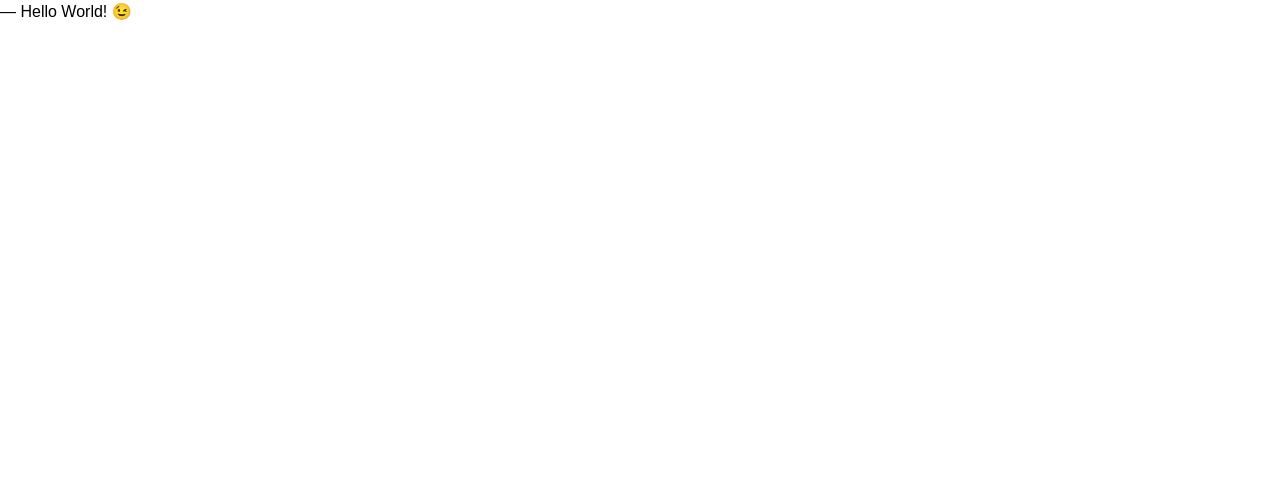
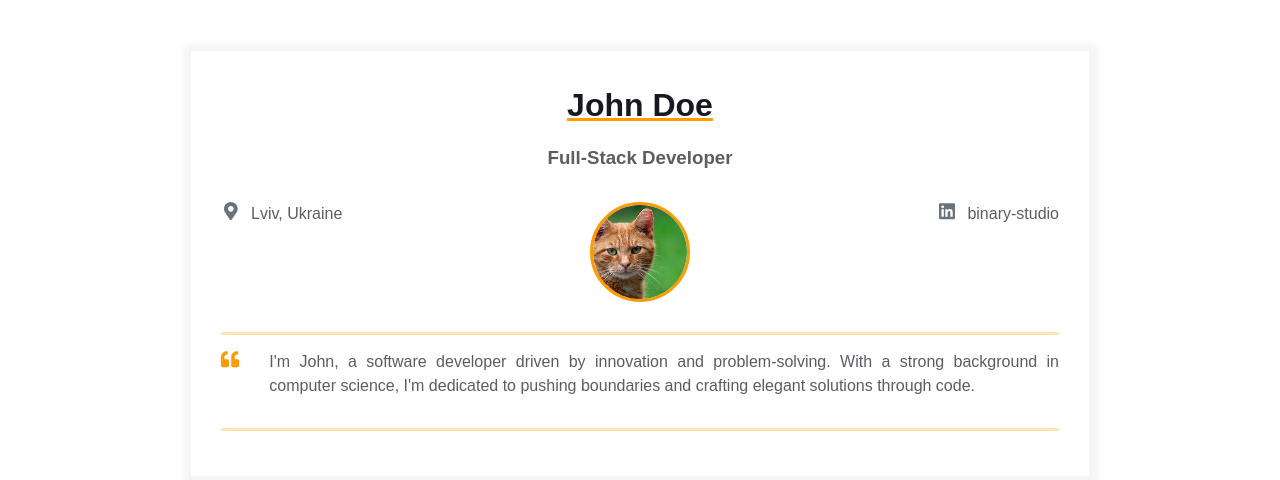
Before and after one commit to andytrue7/homepage, a plain HTML site: page index.html in a window 1280 px wide. Drawn offline with Linux system fonts and the light colour scheme.

Commit message:
add contact info and intro

```diff
--- a/index.html
+++ b/index.html
@@ -7,6 +7,79 @@
     <link rel="stylesheet" href="styles.css" />
   </head>
   <body>
-    ― Hello World! &#x1F609;
+    <main>
+      <div class="resume">
+        <div class="container">
+          <div class="resume__block">
+            <h1 class="contact-info__header">John Doe</h1>
+            <h3 class="contact-info__sub-header">Full-Stack Developer</h3>
+
+            <div class="contact_info_container fh">
+              <div class="contact-info__block">
+                <a href="#" rel="author" class="contact-info__item">
+                  <div class="contact-info__item-icon-wrapper">
+                    <svg class="contact-info__item-icon" xmlns="http://www.w3.org/2000/svg" viewBox="0 0 384 512">
+                      <path
+                        d="M172.268 501.67C26.97 291.031 0 269.413 0 192 0 85.961 85.961 0
+                        192 0s192 85.961 192 192c0 77.413-26.97 99.031-172.268 309.67-9.535
+                        13.774-29.93 13.773-39.464 0zM192 272c44.183 0 80-35.817
+                        80-80s-35.817-80-80-80-80 35.817-80 80 35.817 80 80 80z"
+                      ></path>
+                    </svg>
+                  </div>
+                  <span>Lviv, Ukraine</span>
+                </a>
+              </div>
+
+              <div class="contact-info__block contact-info__block--center">
+                <img class="contact-info__avatar" src="assets/avatar.jpeg" alt="Avatar" />
+              </div>
+
+              <div class="contact-info__block">
+                <a href="https://ua.linkedin.com/company/binary-studio_241166" rel="author" class="contact-info__item">
+                  <div class="contact-info__item-icon-wrapper">
+                    <svg class="contact-info__item-icon" xmlns="http://www.w3.org/2000/svg" viewBox="0 0 448 512">
+                      <path
+                        d="M416 32H31.9C14.3 32 0 46.5 0 64.3v383.4C0 465.5 14.3 480 31.9
+                        480H416c17.6 0 32-14.5 32-32.3V64.3c0-17.8-14.4-32.3-32-32.3zM135.4
+                        416H69V202.2h66.5V416zm-33.2-243c-21.3 0-38.5-17.3-38.5-38.5S80.9
+                        96 102.2 96c21.2 0 38.5 17.3 38.5 38.5 0 21.3-17.2 38.5-38.5
+                        38.5zm282.1 243h-66.4V312c0-24.8-.5-56.7-34.5-56.7-34.6 0-39.9
+                        27-39.9 54.9V416h-66.4V202.2h63.7v29.2h.9c8.9-16.8 30.6-34.5
+                        62.9-34.5 67.2 0 79.7 44.3 79.7 101.9V416z"
+                      ></path>
+                    </svg>
+                  </div>
+                  <span>binary-studio</span>
+                </a>
+              </div>
+            </div>
+          </div>
+        </div>
+        <div class="container">
+          <div class="resume__block">
+            <div class="intro">
+              <div class="intro__icon-wrapper">
+                <svg class="intro__icon" xmlns="http://www.w3.org/2000/svg" viewBox="0 0 512 512">
+                  <path
+                    d="M464 256h-80v-64c0-35.3 28.7-64 64-64h8c13.3 0 24-10.7
+                    24-24V56c0-13.3-10.7-24-24-24h-8c-88.4 0-160 71.6-160 160v240c0
+                    26.5 21.5 48 48 48h128c26.5 0 48-21.5
+                    48-48V304c0-26.5-21.5-48-48-48zm-288 0H96v-64c0-35.3 28.7-64
+                    64-64h8c13.3 0 24-10.7 24-24V56c0-13.3-10.7-24-24-24h-8C71.6 32 0
+                    103.6 0 192v240c0 26.5 21.5 48 48 48h128c26.5 0
+                    48-21.5 48-48V304c0-26.5-21.5-48-48-48z"
+                  ></path>
+                </svg>
+              </div>
+              <p class="intro_text">I'm John, a software developer driven by innovation and
+                problem-solving. With a strong background in computer science,
+                I'm dedicated to pushing boundaries and crafting elegant
+                solutions through code.</p>
+            </div>
+          </div>
+        </div>
+      </div>
+    </main>
   </body>
 </html>
```
Also changed, not shown: assets/avatar.jpeg (added).
